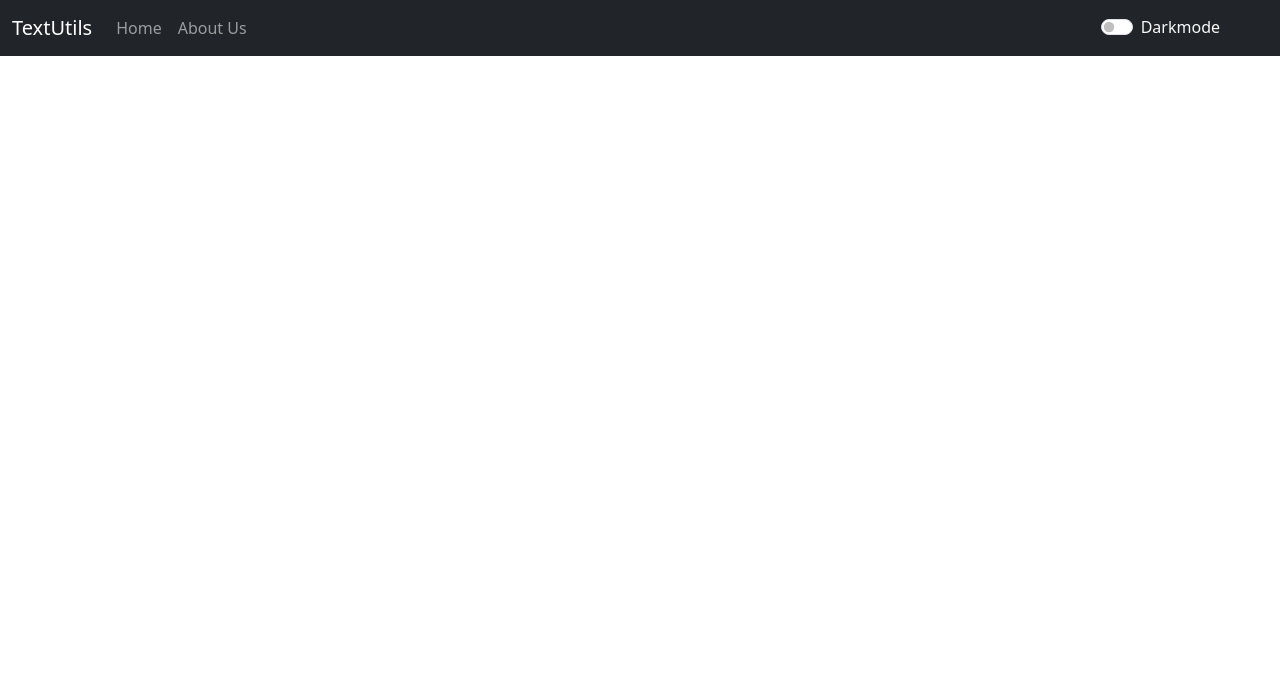
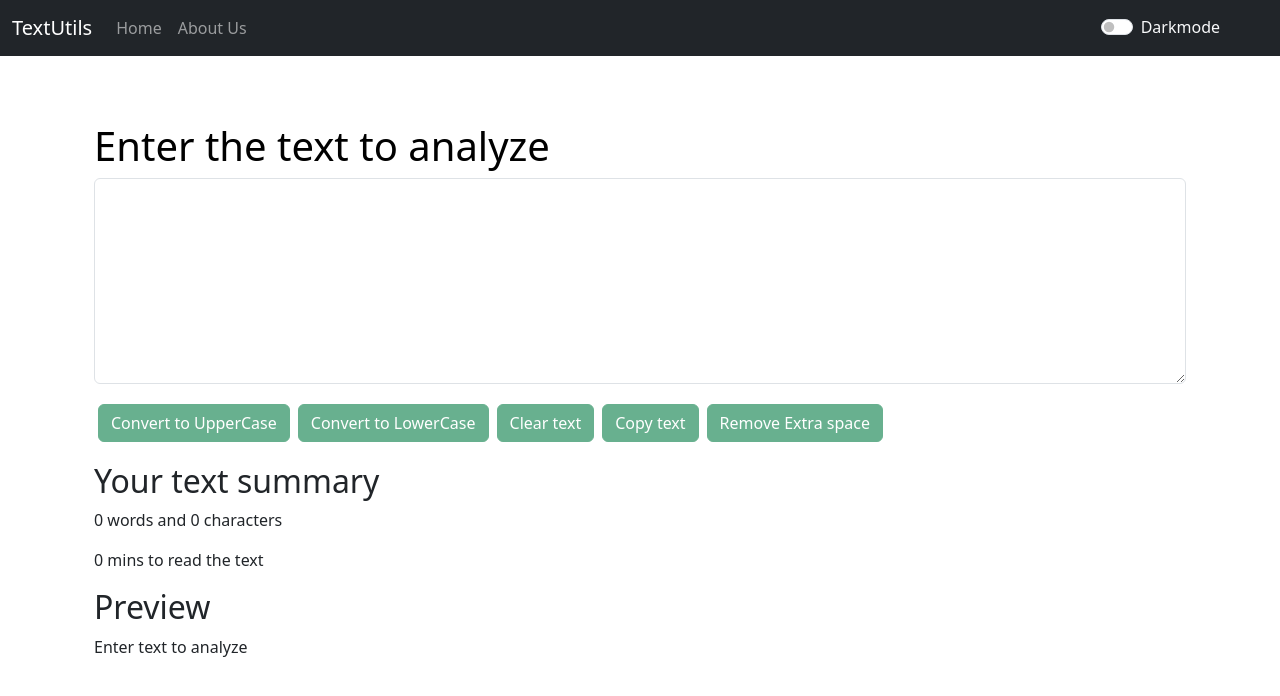
Before and after one commit to harsh809/TextUtils, a React (Create React App) app: page / in a window 1280 px wide. Shown: the top 696 px of the page. Built offline with nearby package versions, Linux system fonts and the light colour scheme.

Commit message:
basename

```diff
--- a/src/App.js
+++ b/src/App.js
@@ -41,7 +41,7 @@
           <Route path="/about">
           <About mode={mode} togglemode={togglemode} />
           </Route>
-          <Route path="/TextUtils">
+          <Route path="/">
               <Textform
               heading="Enter the text to analyze"
               mode={mode}
--- a/src/Components/Navbar.js
+++ b/src/Components/Navbar.js
@@ -23,7 +23,7 @@
           <div className="collapse navbar-collapse" id="navbarSupportedContent">
             <ul className="navbar-nav me-auto mb-2 mb-lg-0">
               <li className="nav-item">
-                <Link className="nav-link" aria-current="page" to="/TextUtils">
+                <Link className="nav-link" aria-current="page" to="/">
                   Home
                 </Link>
               </li>
```
